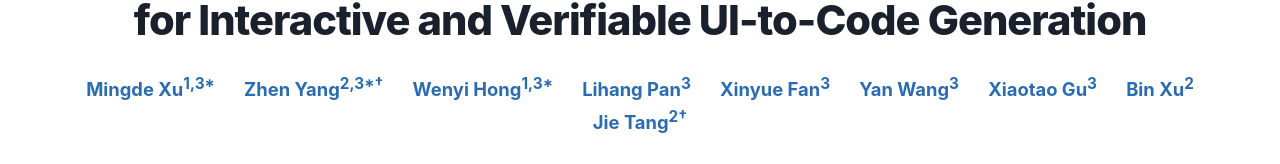
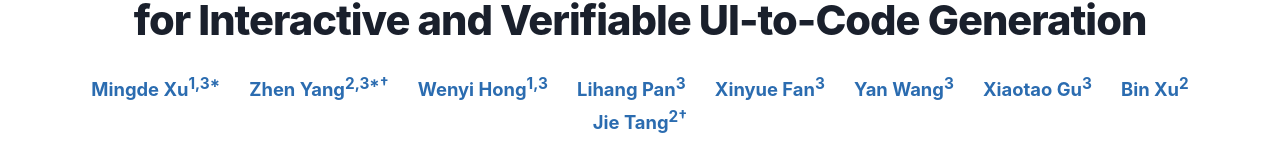
Before and after one commit to zheny2751-dotcom/webvia.github.io, a plain HTML site: page index.html in a window 1280 px wide. Shown: the part 161-325 px from the top of the page. Drawn offline with Linux system fonts and the light colour scheme.

Commit message:
Update index.html

```diff
--- a/index.html
+++ b/index.html
@@ -814,7 +814,7 @@
             <div class="authors">
                 <span><strong><a href="#" target="_blank" >Mingde Xu<sup>1,3*</sup></a></strong></span>
                 <span><strong><a href="https://zyang-16.github.io/zhenyang.github.io/" target="_blank" >Zhen Yang<sup>2,3*†</sup></a></strong></span>
-                <span><strong><a href="https://wenyihong.github.io/" target="_blank" >Wenyi Hong<sup>1,3*</sup></a></strong></span>
+                <span><strong><a href="https://wenyihong.github.io/" target="_blank" >Wenyi Hong<sup>1,3</sup></a></strong></span>
                 <span><strong><a href="#" target="_blank" >Lihang Pan<sup>3</sup></a></strong></span>
                 <span><strong><a href="#" target="_blank" >Xinyue Fan<sup>3</sup></a></strong></span>
                 <span><strong><a href="https://scholar.google.com/citations?user=q7_eLaUAAAAJ&hl=zh-CN" target="_blank" >Yan Wang<sup>3</sup></a></strong></span>
```
